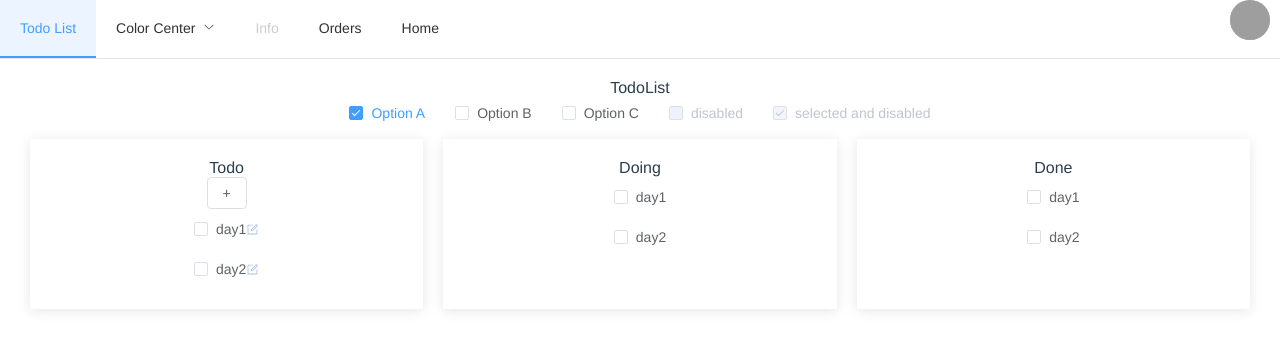
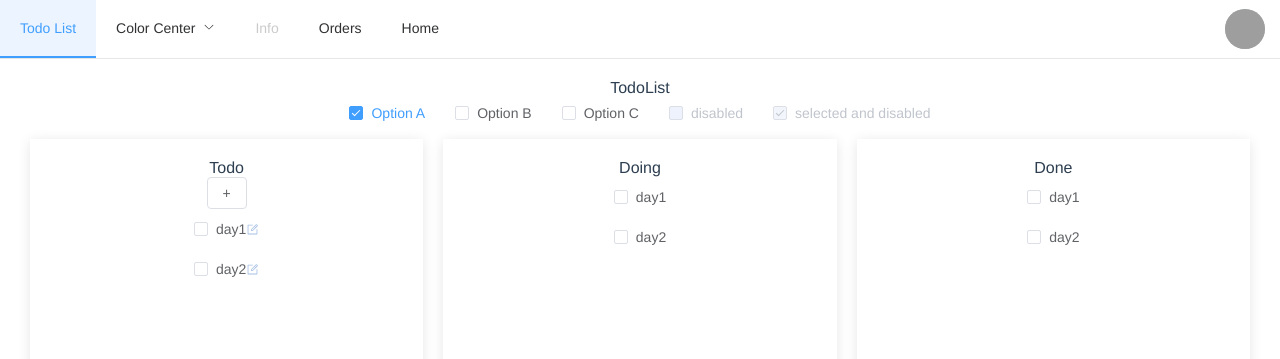
Before and after one commit to Ritusan/todo-list, a Vue app: page /#/home in a window 1280 px wide. Both pictures are taken after a click on the item "Todo List". Shown: the top 359 px of the page. Built offline with nearby package versions, Linux system fonts and the light colour scheme; grey boxes are pictures that could not be loaded.

Commit message:
update avatar style

```diff
--- a/src/components/TopBar.vue
+++ b/src/components/TopBar.vue
@@ -19,7 +19,7 @@
       <el-menu-item index="5">Home</el-menu-item>
     </el-menu>
     <div class="user-avatar">
-      <el-avatar src="https://cube.elemecdn.com/0/88/03b0d39583f48206768a7534e55bcpng.png"></el-avatar>
+      <el-avatar src="https://cube.elemecdn.com/0/88/03b0d39583f48206768a7534e55bcpng.png" size="default"></el-avatar>
     </div>
   </div>
   <div class="h-6"></div>
@@ -59,9 +59,9 @@ const handleSelect = (key: string, keyPath: string[]) => {
   position: relative;
   .user-avatar {
     position: absolute;
-    right: 10px;
-    top: 0px;
-    height: 56px;
+    right: 15px;
+    top: 9px;
+    height: 40px;
   }
 }
 </style>
--- a/src/pages/TodoList.vue
+++ b/src/pages/TodoList.vue
@@ -44,6 +44,12 @@
 <script setup lang="ts">
 import { reactive, ref } from 'vue'
 
+const clientHeight = ref(0)
+
+clientHeight.value = document.documentElement.clientHeight - 60 - 40 - 100 - 10
+
+let mainHeight = clientHeight.value + 'px'
+
 const checkList = ref(['selected and disabled', 'Option A'])
 const todoList = reactive([
   {
@@ -84,6 +90,7 @@ const handleAddTodo = () => {
       padding: 20px;
       margin: 10px;
       box-shadow: 0 2px 12px 0 rgba(0, 0, 0, 0.1);
+      min-height: v-bind('mainHeight');
     }
   }
 }
```
